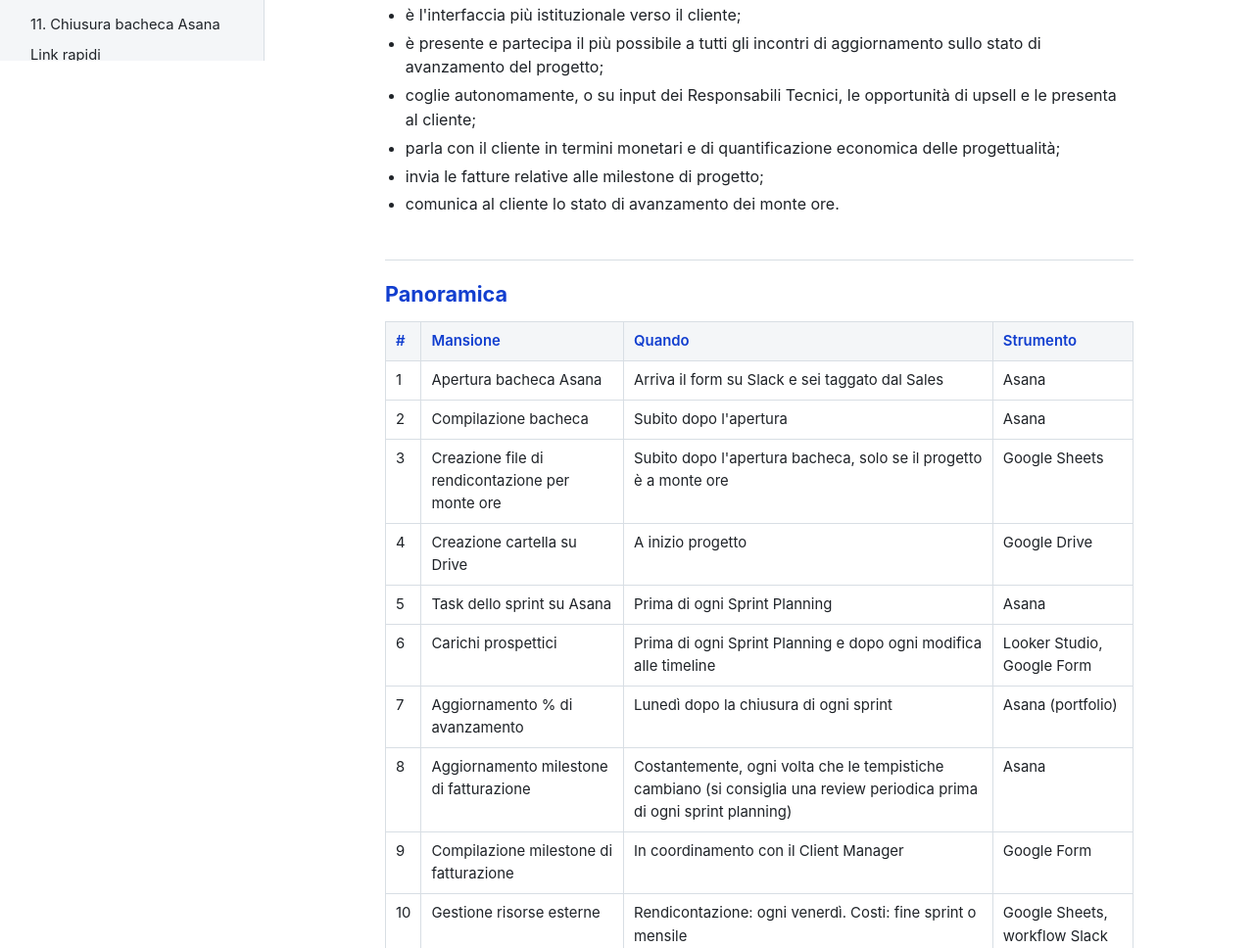
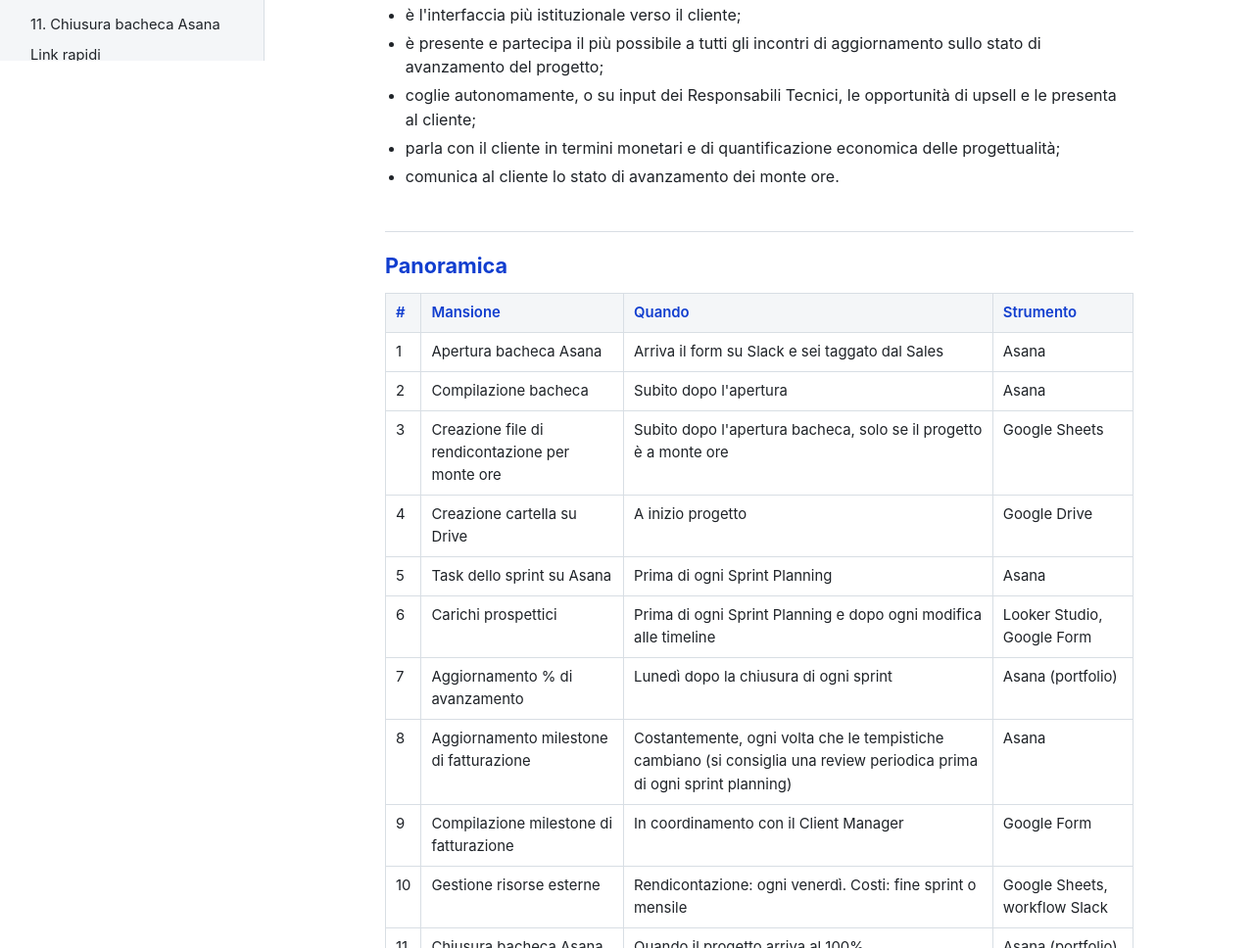
Before and after one commit to akacelo/playbook-dp-project-management, a plain HTML site: page index.html in a window 1280 px wide. Shown: the part 786-1754 px from the top of the page at 98% size. Drawn offline with Linux system fonts and the light colour scheme.

Commit message:
Add files via upload

```diff
--- a/index.html
+++ b/index.html
@@ -140,7 +140,6 @@ code { background: var(--soft); padding: 1px 6px; border-radius: 4px; font-size:
   <li>è l'interfaccia più istituzionale verso il cliente;</li><li>è presente e partecipa il più possibile a tutti gli incontri di aggiornamento sullo stato di avanzamento del progetto;</li>
   <li>coglie autonomamente, o su input dei Responsabili Tecnici, le opportunità di upsell e le presenta al cliente;</li>
   <li>parla con il cliente in termini monetari e di quantificazione economica delle progettualità;</li>
-  <li>invia le fatture relative alle milestone di progetto;</li>
   <li>comunica al cliente lo stato di avanzamento dei monte ore.</li>
 </ul>
 
```
